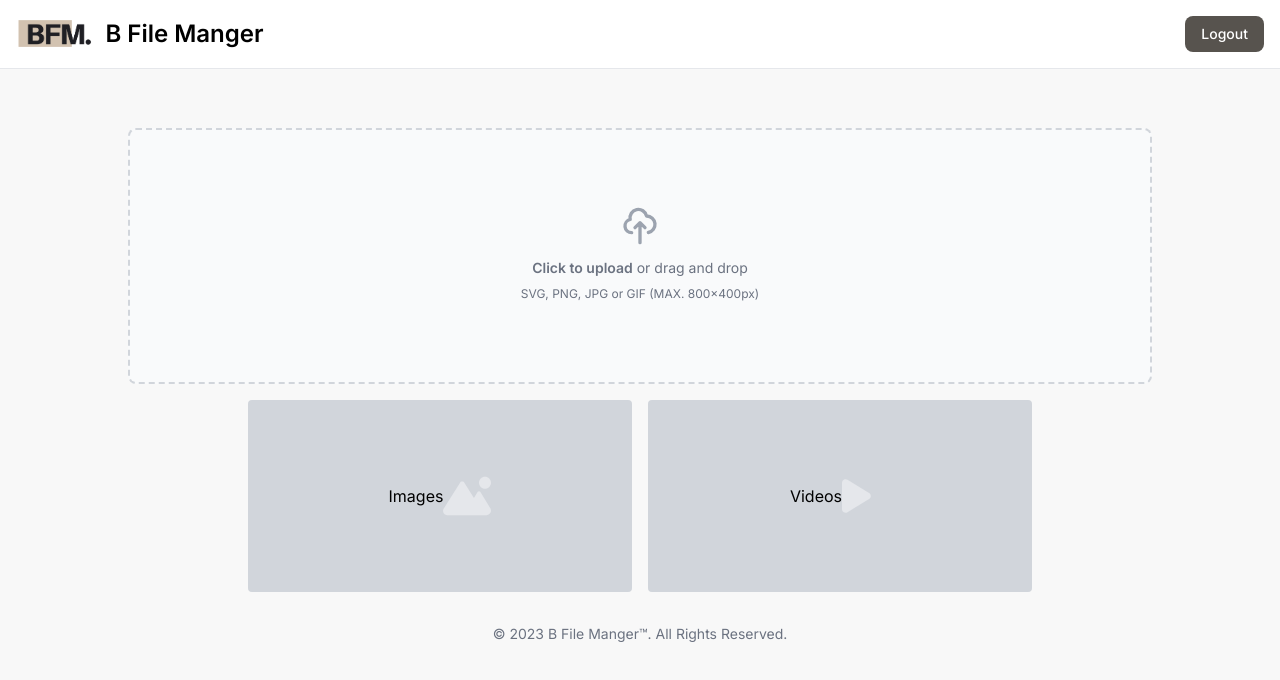
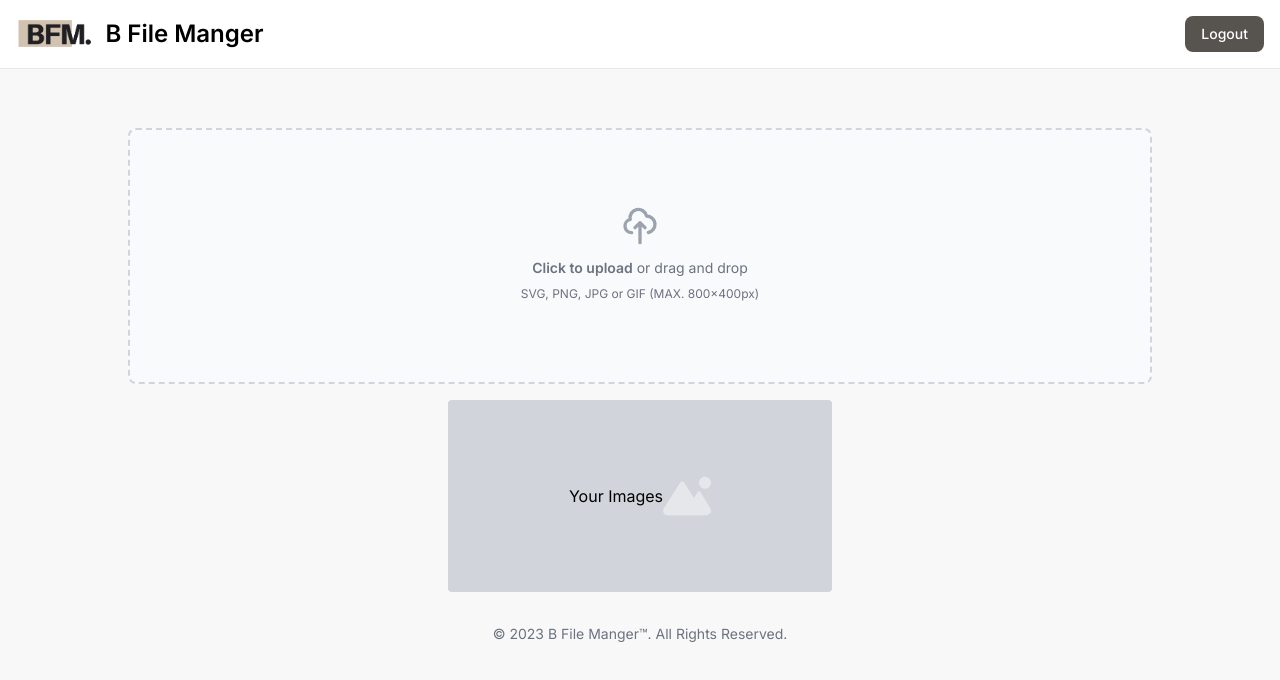
Before and after one commit to C7-BaraaAlhaddar/File_Manager, a Next.js app in the folder file_manger/: page /home in a window 1280 px wide. Before the commit this address had no page. Shown: the top 680 px of the page. Built offline with nearby package versions, Linux system fonts and the light colour scheme.

Commit message:
error window

```diff
--- a/file_manger/app/components/Folder/index.jsx
+++ b/file_manger/app/components/Folder/index.jsx
@@ -5,14 +5,14 @@ export default function Folder({ path, d, name }) {
   const navigate = useRouter();
   return (
     <div
-      onClick={(e) => {
+      onClick={() => {
         navigate.push({ path });
       }}
-      class="flex items-center justify-center w-full h-48 bg-gray-300 rounded sm:w-96 dark:bg-gray-700"
+      className="flex items-center justify-center w-full h-48 bg-gray-300 rounded sm:w-96 dark:bg-gray-700"
     >
       <p>{name}</p>
       <svg
-        class="w-12 h-12 text-gray-200"
+        className="w-12 h-12 text-gray-200"
         xmlns="xhttp://www.w3.org/2000/svg"
         aria-hidden="true"
         fill="currentColor"
--- a/file_manger/app/components/NavBar/index.jsx
+++ b/file_manger/app/components/NavBar/index.jsx
@@ -11,7 +11,7 @@ function NavBar() {
   };
 
   return (
-    <nav className="bg-white dark:bg-gray-900 fixed w-full z-20 top-0 left-0 border-b border-gray-200 dark:border-gray-600">
+    <div className="bg-white dark:bg-gray-900 fixed w-full z-20 top-0 left-0 border-b border-gray-200 dark:border-gray-600">
       <div className="max-w-screen-xl flex flex-wrap items-center justify-between mx-auto p-4">
         <Link href="/" className="flex items-center">
           <img src="./logo.png" className="h-8 mr-3" alt="Flowbite Logo" />
@@ -32,7 +32,7 @@ function NavBar() {
           id="navbar-sticky"
         ></div>
       </div>
-    </nav>
+    </div>
   );
 }
 
--- a/file_manger/app/components/UploadBox/index.jsx
+++ b/file_manger/app/components/UploadBox/index.jsx
@@ -1,6 +1,10 @@
-import React from "react";
+import React, { useRef } from "react";
+import { collection, addDoc } from "../firebaseConfig";
 
 export default function UploadBox() {
+  let fileRef = useRef();
+  const handleImageUpload = async (e) => {};
+
   return (
     <div className="flex items-center justify-center w-4/5">
       <label
@@ -31,7 +35,16 @@ export default function UploadBox() {
             SVG, PNG, JPG or GIF (MAX. 800x400px)
           </p>
         </div>
-        <input id="dropzone-file" type="file" class="hidden" />
+        <input
+          onInput={(e) => {
+            // handleImageUpload(e);
+            // console.log(fileRef.files[0]);
+          }}
+          ref={(input) => (fileRef = input)}
+          id="dropzone-file"
+          type="file"
+          className="hidden"
+        />
       </label>
     </div>
   );
--- a/file_manger/app/components/firebaseConfig.js
+++ b/file_manger/app/components/firebaseConfig.js
@@ -7,7 +7,7 @@ import {
   signInWithEmailAndPassword,
 } from "firebase/auth";
 import { getFirestore, collection, addDoc } from "firebase/firestore";
-import { getStorage } from "firebase/storage";
+import { getStorage, ref } from "firebase/storage";
 
 // TODO: Add SDKs for Firebase products that you want to use
 // https://firebase.google.com/docs/web/setup#available-libraries
@@ -22,7 +22,6 @@ const firebaseConfig = {
   messagingSenderId: "425743855772",
   appId: "1:425743855772:web:24df5ff3c182c83e50bd59",
   measurementId: "G-6T6WKGQJ8Z",
-  databaseURL: "https://file-manger-514ef.firebaseio.com",
 };
 
 // Initialize Firebase
@@ -31,7 +30,7 @@ const analytics = getAnalytics(app);
 const auth = getAuth(app);
 const db = getFirestore(app);
 const storage = getStorage(app);
-
+const storageRef = ref(storage);
 export {
   auth,
   createUserWithEmailAndPassword,
@@ -40,4 +39,5 @@ export {
   storage,
   collection,
   addDoc,
+  storageRef,
 };
--- a/file_manger/app/home/page.jsx
+++ b/file_manger/app/home/page.jsx
@@ -1,6 +1,6 @@
 "use client";
 
-import React, { useEffect } from "react";
+import React, { useEffect, useState } from "react";
 import { useRouter } from "next/navigation";
 import NavBar from "../components/NavBar";
 import UploadBox from "../components/UploadBox";
@@ -9,9 +9,9 @@ import Folder from "../components/Folder";
 function HomePage() {
   const navigate = useRouter();
 
-  useEffect(() => {
-    if (!localStorage.getItem("user")) navigate.push("/login");
-  }, []);
+  // useEffect(() => {
+  //   if (!localStorage.getItem("user")) navigate.push("/login");
+  // }, [user]);
   return (
     <>
       <NavBar />
@@ -24,15 +24,15 @@ function HomePage() {
           d={
             "M480 80C480 35.82 515.8 0 560 0C604.2 0 640 35.82 640 80C640 124.2 604.2 160 560 160C515.8 160 480 124.2 480 80zM0 456.1C0 445.6 2.964 435.3 8.551 426.4L225.3 81.01C231.9 70.42 243.5 64 256 64C268.5 64 280.1 70.42 286.8 81.01L412.7 281.7L460.9 202.7C464.1 196.1 472.2 192 480 192C487.8 192 495 196.1 499.1 202.7L631.1 419.1C636.9 428.6 640 439.7 640 450.9C640 484.6 612.6 512 578.9 512H55.91C25.03 512 .0006 486.1 .0006 456.1L0 456.1z"
           }
-          name={"Images"}
+          name={"Your Images"}
         />
-        <Folder
+        {/* <Folder
           path={"/videos"}
           d={
             "M361 215C375.3 223.8 384 239.3 384 256C384 272.7 375.3 288.2 361 296.1L73.03 472.1C58.21 482 39.66 482.4 24.52 473.9C9.377 465.4 0 449.4 0 432V80C0 62.64 9.377 46.63 24.52 38.13C39.66 29.64 58.21 29.99 73.03 39.04L361 215z"
           }
           name={"Videos"}
-        />
+        /> */}
       </div>
     </>
   );
```
Also changed, not shown: 1 other file (tests, documents, lock files or other folders).
